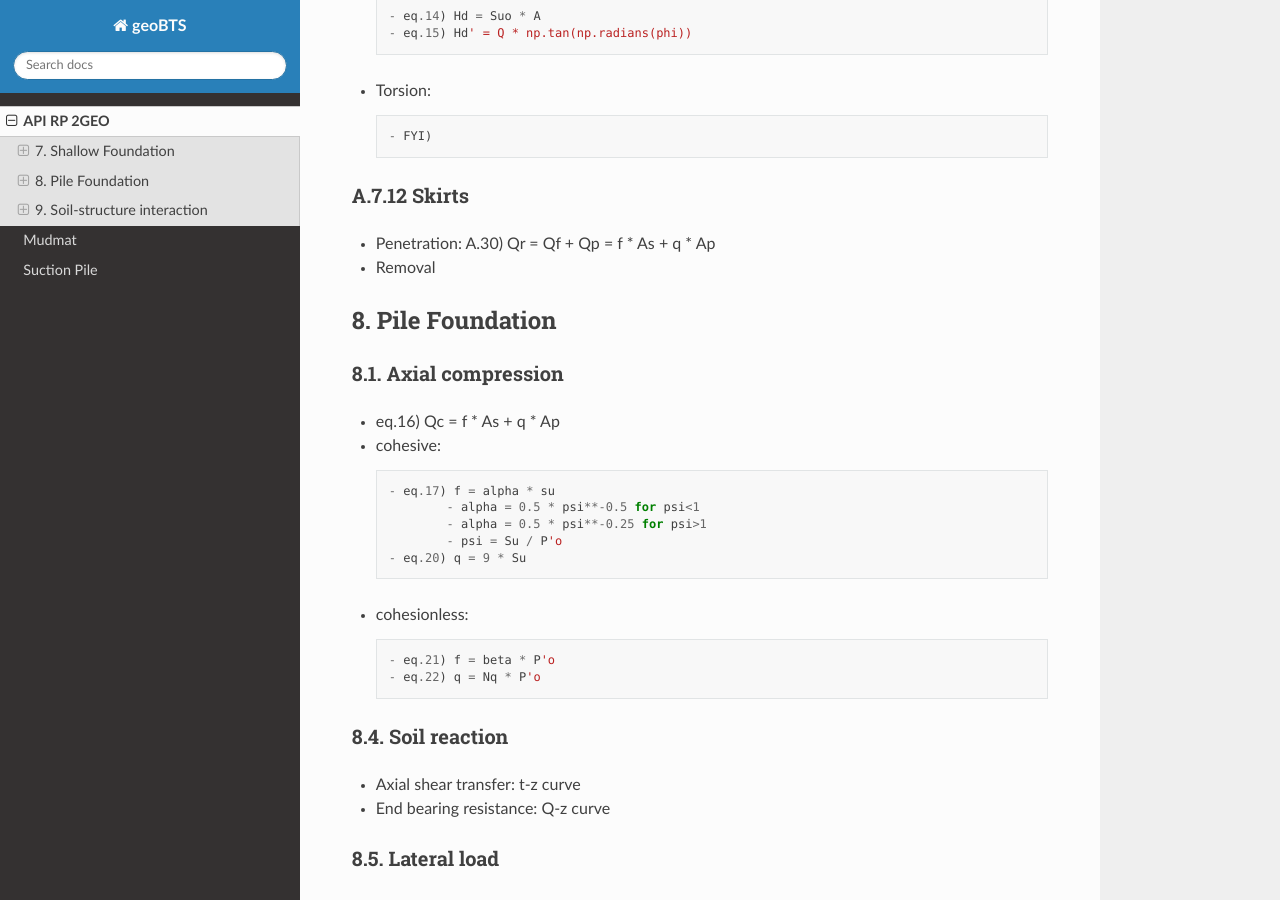
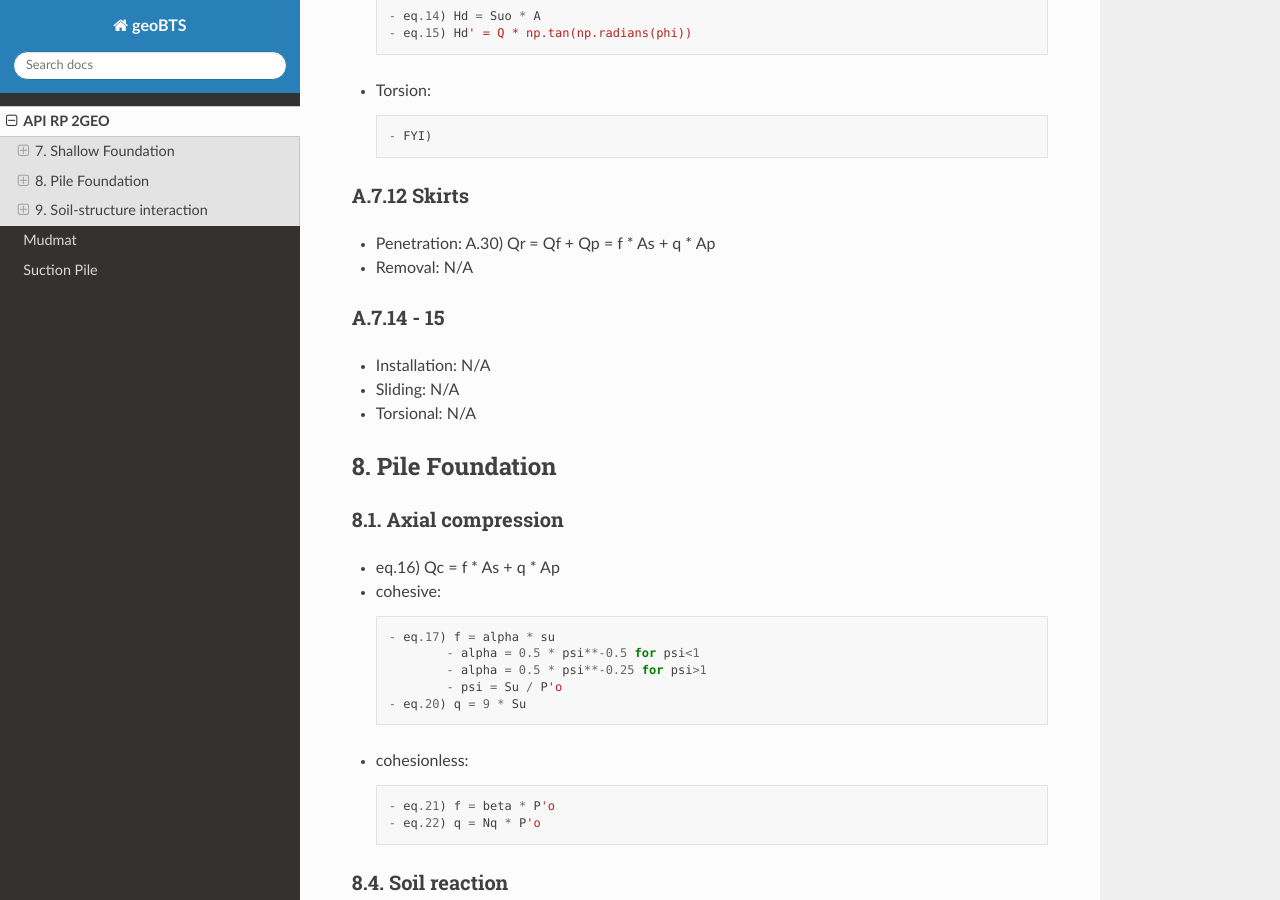
Before and after one commit to jungsohn/geoBTS, a Sphinx documentation site: the page built from docs/source/API_2GEO.rst, in a window 1280 px wide and 900 px high, scrolled down 1777 px. Built offline with Sphinx 7.4.7 and the Read the Docs theme 3.1.0, drawn with Linux system fonts in a browser that asks for light colours.

Commit message:
Update API_2GEO.rst

```diff
--- a/docs/source/API_2GEO.rst
+++ b/docs/source/API_2GEO.rst
@@ -99,8 +99,14 @@ A.7.12 Skirts
 ............................
 
 - Penetration: A.30) Qr = Qf + Qp = f * As + q * Ap
+- Removal: N/A
 
-- Removal
+A.7.14 - 15
+............
+
+- Installation: N/A
+- Sliding: N/A
+- Torsional: N/A
 
 
 8. Pile Foundation
```
